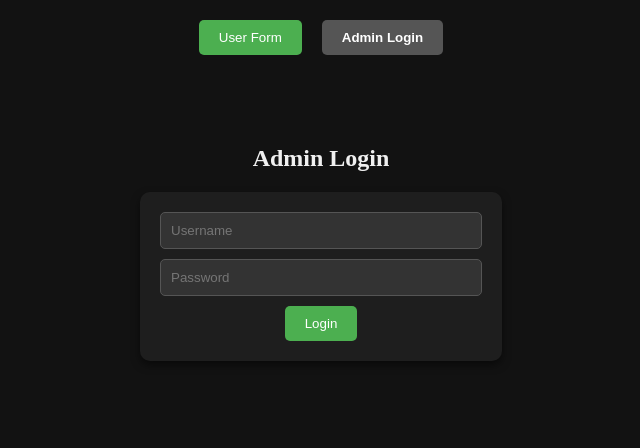
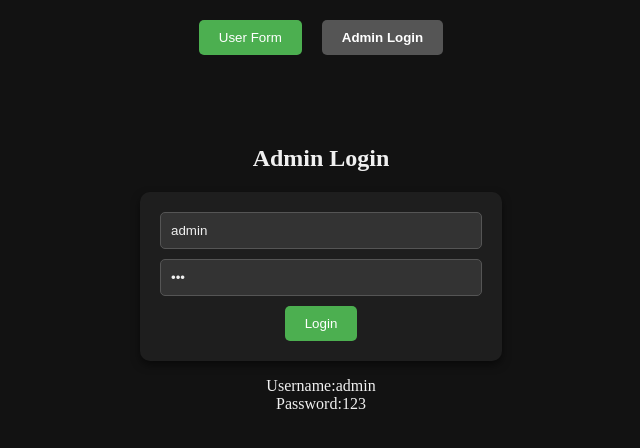
Before and after one commit to AyushD95/Social-Media-Task, a React (Vite) app in the folder frontend/: page /admin in a window 1280 px wide. Shown: the top 448 px of the page, without its empty margins (319-959 px from the left). Built offline with nearby package versions, Linux system fonts and the light colour scheme.

Commit message:
added username and pass pre defined

```diff
--- a/frontend/src/components/AdminLogin.jsx
+++ b/frontend/src/components/AdminLogin.jsx
@@ -3,8 +3,8 @@ import axios from "axios";
 import { toast } from "react-hot-toast"; // Import toast from react-hot-toast
 
 const AdminLogin = ({ setIsLoggedIn }) => {
-  const [username, setUsername] = useState("");
-  const [password, setPassword] = useState("");
+  const [username, setUsername] = useState("admin");
+  const [password, setPassword] = useState("123");
 
   const handleLogin = async (e) => {
     e.preventDefault();
@@ -77,6 +77,9 @@ const AdminLogin = ({ setIsLoggedIn }) => {
             borderRadius: "5px",
           }}>Login</button>
       </form>
+
+      <p>Username:admin <br/>Password:123</p>
+
     </div>
   );
 };
```
